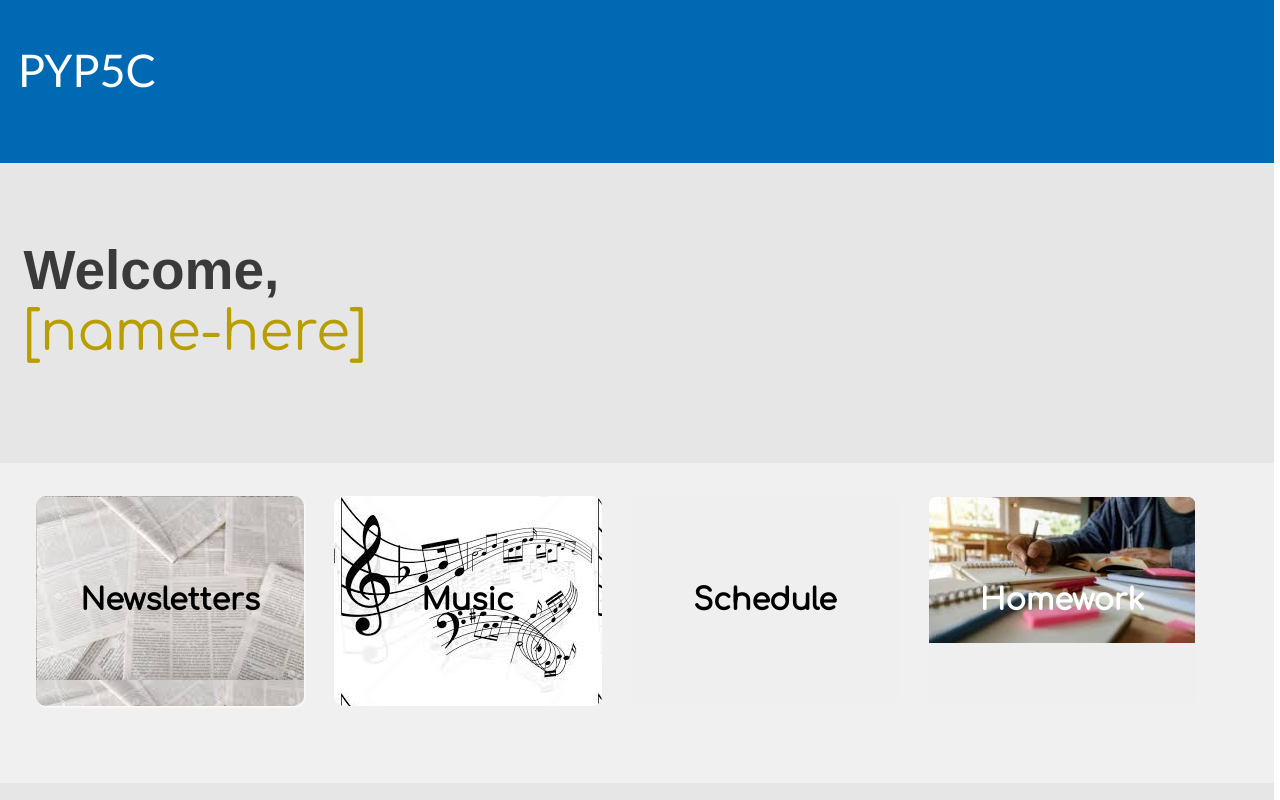
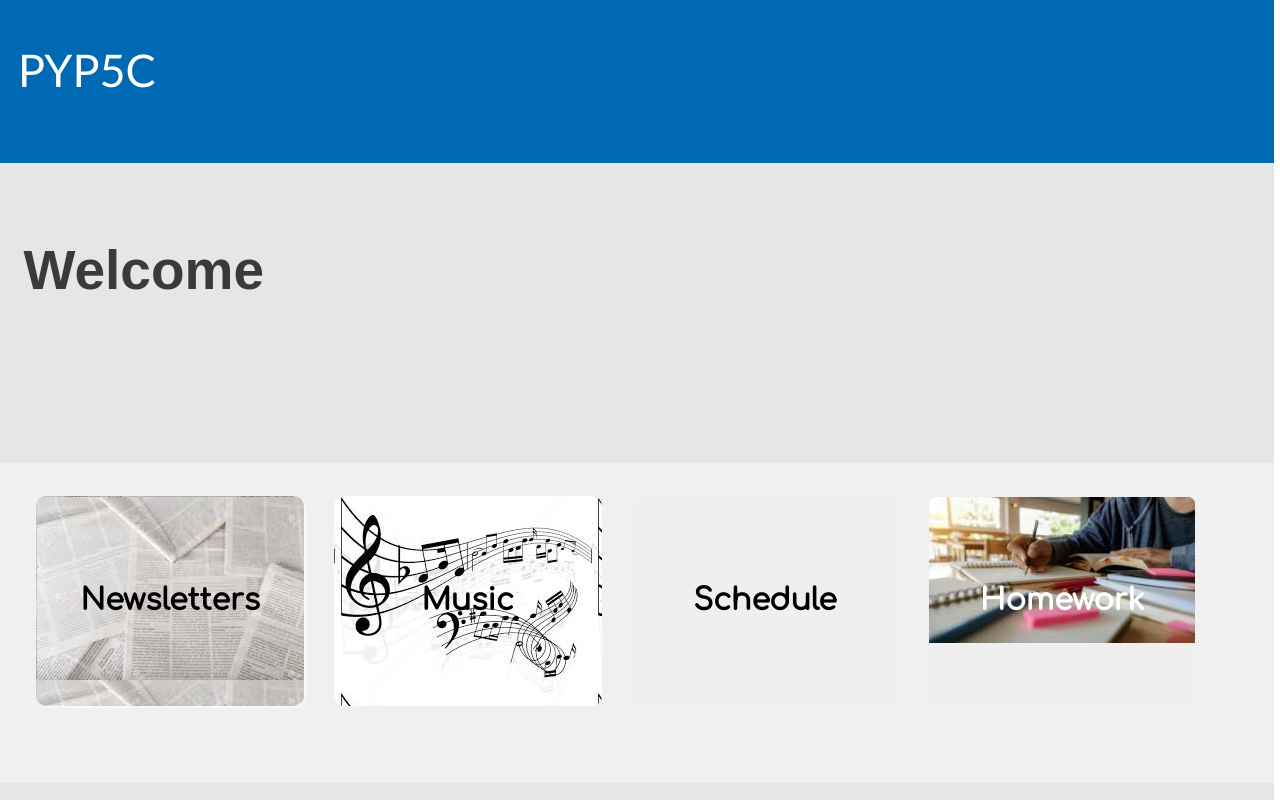
Before and after one commit to InternationalSchoolOfHelsingborg/pyp5c, a plain HTML site: page dashboard.html in a window 1280 px wide. Shown: the top 800 px of the page. Drawn offline with Linux system fonts and the light colour scheme; grey boxes are pictures that could not be loaded.

Commit message:
Update dashboard.html

```diff
--- a/dashboard.html
+++ b/dashboard.html
@@ -21,8 +21,7 @@
 
 
         <div id="bartwo">
-            <p id="welcome-text">Welcome, </p>
-            <p id="name" style="font-family: Comfortaa; font-weight: lighter;">[name-here]</p>
+            <p id="welcome-text">Welcome</p>
         </div>
 
         <div id="barthree">
```
